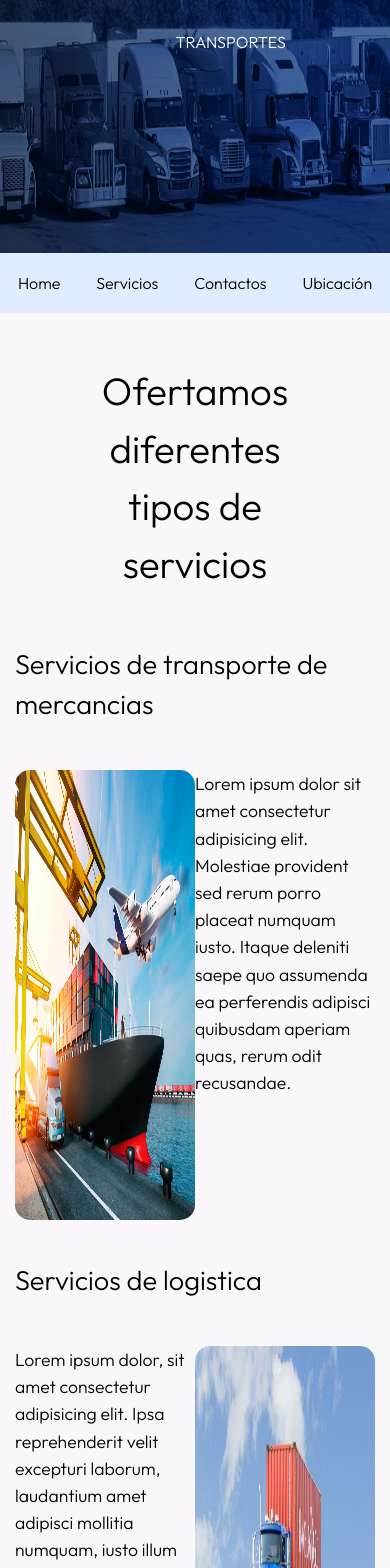
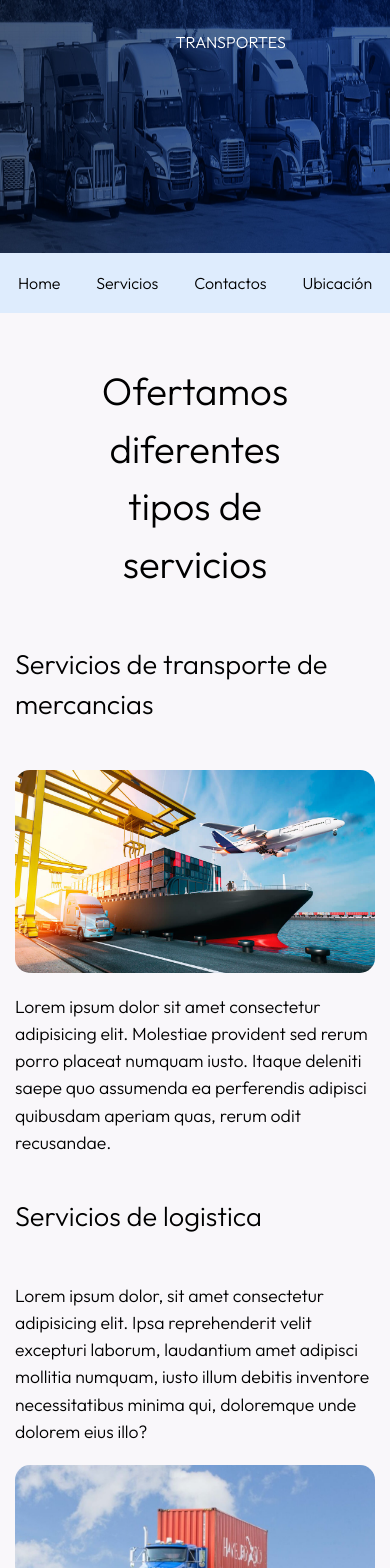
Before and after one commit to BryanGordon/transporte, a React (Vite) app: page / in a window 390 px wide. Shown: the top 1568 px of the page. Built offline with nearby package versions, Linux system fonts and the light colour scheme.

Commit message:
Update styles
- Update classname names
- Update styles
- Add media queries

```diff
--- a/src/Servicios.css
+++ b/src/Servicios.css
@@ -12,18 +12,18 @@
 .data-img {
   max-width: 50%;
   max-height: 50%;
-  width: 750px;
-  height: 450px;
+  width: 730px;
+  max-height: 400px;
   border-radius: 15px;
 }
 
-.img-1 {
+.data-text {
  padding-right: 90px;
  width: 45%;
  align-content: center;
 }
 
-.img-1-re {
+.data-text-re {
   padding-left: 90px;
   width: 45%;
   align-content: center;
@@ -32,6 +32,27 @@
 
 /* Media querys */
 
-@media (width <= 400px) {
+@media (width <= 500px) {
+  .data {
+    flex-direction: column;
+  }
+
+  .data-img {
+    max-width: 100%;
+  }
+
+  .data-text {
+    width: 100%;
+    padding-right: 0;
+    padding-top: 20px;
+    align-content: center;
+  }
+
+  .data-text-re {
+    width: 100%;
+    padding-left: 0;
+    padding-bottom: 20px;
+    align-content: center;
+  }
 
 }
```
